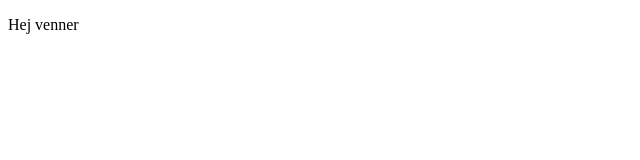
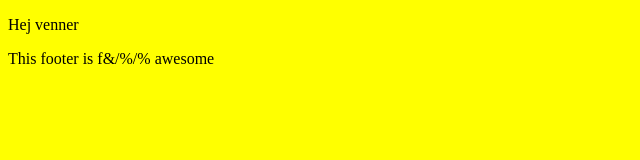
Before and after one commit to rebe4175/gitgroup, a plain HTML site: page index.html in a window 1280 px wide. Shown: the whole page, without its empty margins (0-640 px from the left). Drawn offline with Linux system fonts and the light colour scheme.

Commit message:
background color yellow + footer added

```diff
--- a/index.html
+++ b/index.html
@@ -1,14 +1,20 @@
 <!DOCTYPE html>
 <html lang="en">
+
 <head>
     <meta charset="UTF-8">
     <meta name="viewport" content="width=device-width, initial-scale=1.0">
     <meta http-equiv="X-UA-Compatible" content="ie=edge">
     <title>Git in groups</title>
+    <link rel="stylesheet" href="style.css">
 </head>
+
 <body>
 
-<p>Hej venner</p>
+    <p>Hej venner</p>
+    <footer>
+        This footer is f&/%/% awesome
+    </footer>
+</body>
 
-</body>
 </html>
--- /dev/null
+++ b/style.css
@@ -0,0 +1,3 @@
+body {
+    background: yellow;
+}
```
